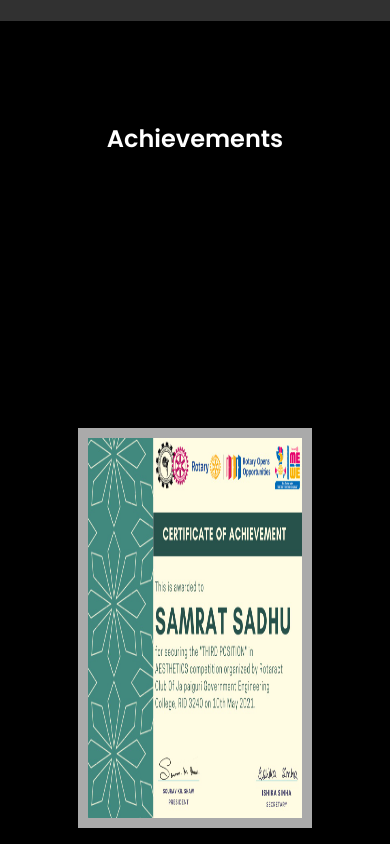
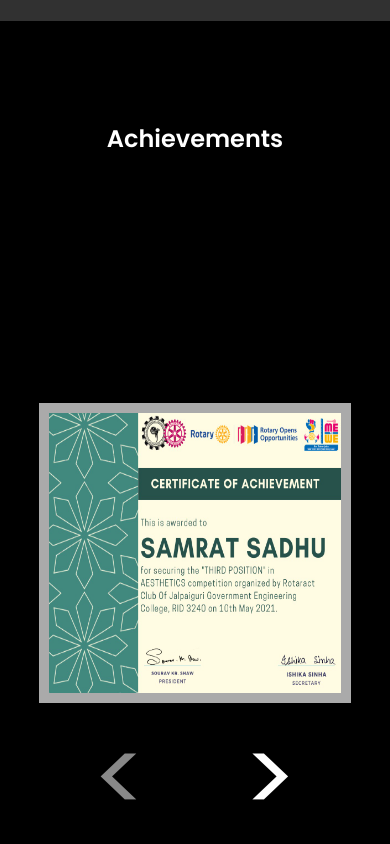
Before and after one commit to Samrat-14/Personal-Portfolio-Website, a plain HTML site: page index.html in a window 390 px wide. Shown: the part 11156-12000 px from the top of the page. Drawn offline with Linux system fonts and the light colour scheme; grey boxes are pictures that could not be loaded.

Commit message:
minorfix

```diff
--- a/style.css
+++ b/style.css
@@ -6,6 +6,9 @@
     box-sizing: border-box;
     font-family: 'Poppins', sans-serif;
     scroll-behavior: smooth;
+}
+html{
+    width: 100vw;
 }
 section{
     width: 100vw;
@@ -782,7 +785,7 @@ header.sticky ul li a{
     display: flex;
     width: 100vw;
     height: 100vh;
-    margin: 70px 0;
+    margin: 20px 0;
     justify-content: center;
     align-items: center;
     flex-direction: column;
@@ -792,9 +795,8 @@ header.sticky ul li a{
 }
 .achievement .content #prev,
 .achievement .content #next{
-    width: 100px;
-    height: 100px;
-    margin: 0 25px;
+    width: 150px;
+    height: 150px;
     text-align: center;
     font-size: 100px;
     user-select: none;
@@ -1117,4 +1119,8 @@ header.sticky ul li a{
     section{
         padding: 100px 20px;
     }
+    .achievement .content .box{
+        min-width: 80%;
+        height: 300px;
+    }
 }
```
